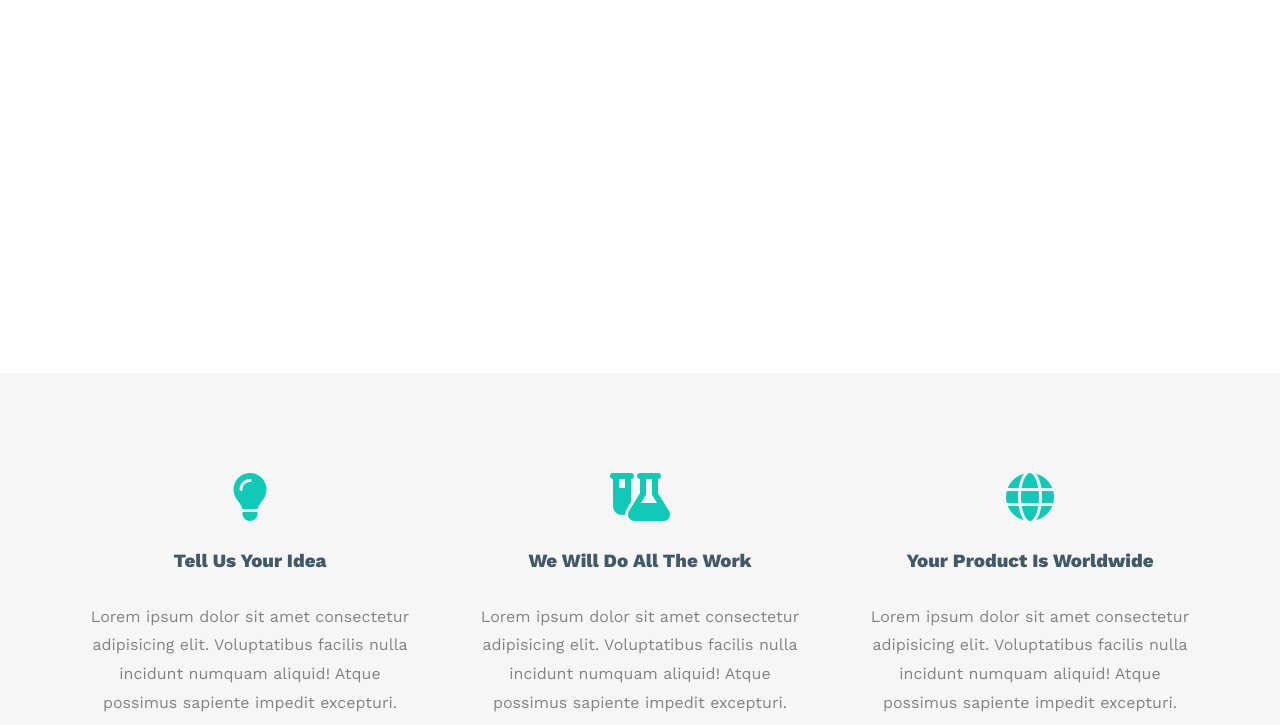
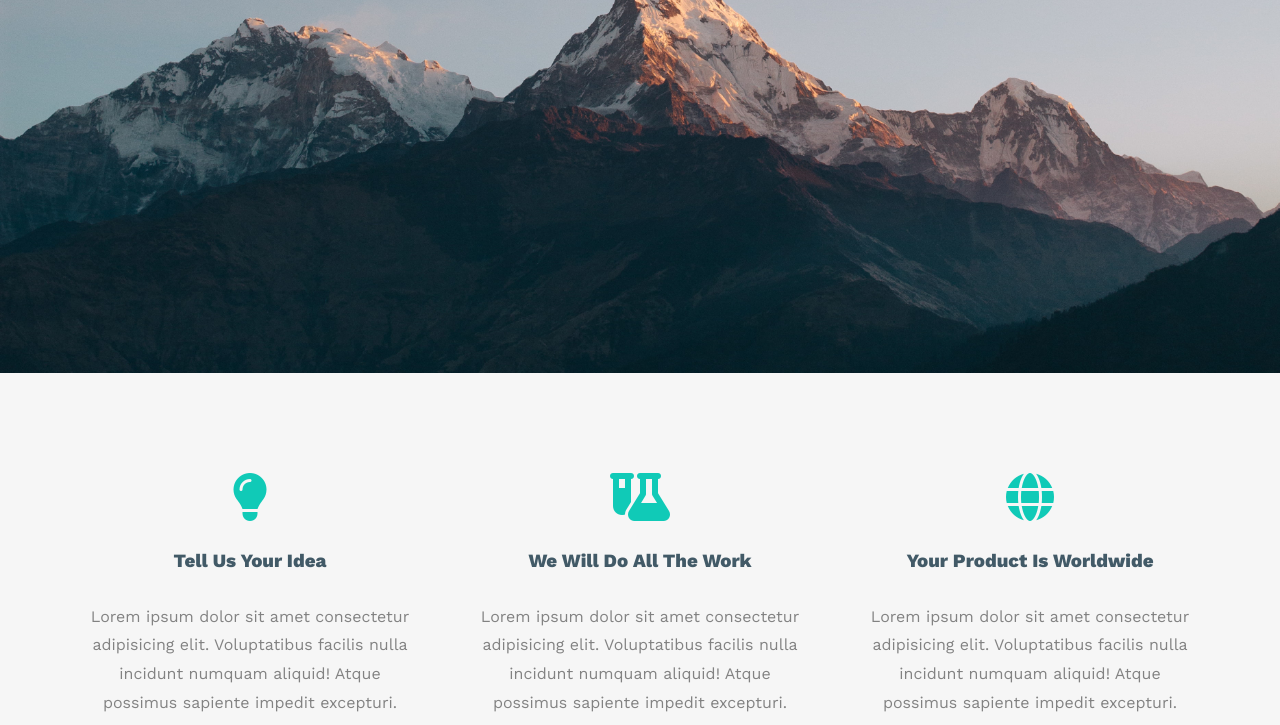
Before and after one commit to 3omda3010/Leon, a plain HTML site: page index.html in a window 1280 px wide. Shown: the part 427-1152 px from the top of the page. Drawn offline with nearby package versions, Linux system fonts and the light colour scheme.

Commit message:
css file edit

```diff
--- a/css/style.css
+++ b/css/style.css
@@ -244,7 +244,7 @@ main {
     z-index: -1;
     width: 100%;
     height: calc(100vh - 60px);
-    background-image: url('imagess\mountains.jpg');
+    background-image: url("../imagess/mountains.jpg");
     background-size: cover;
     position: relative;
 }
```
